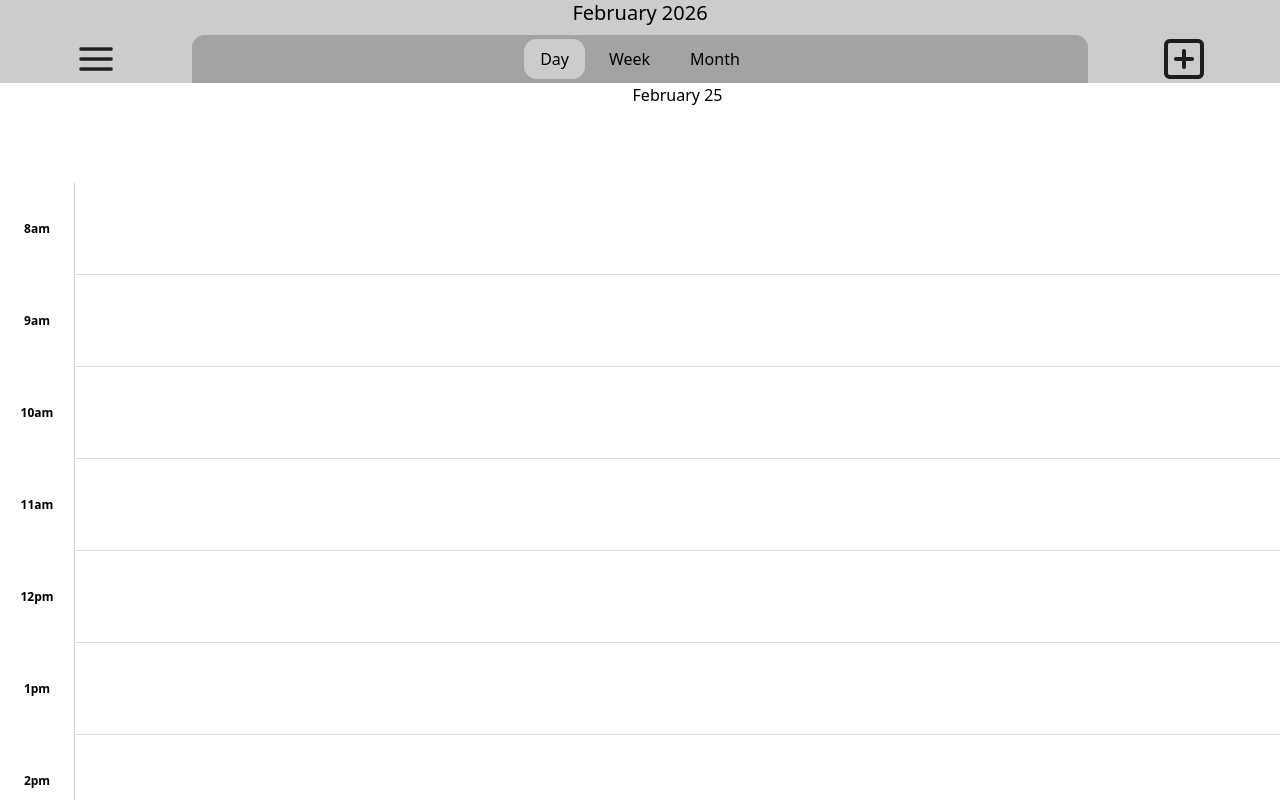
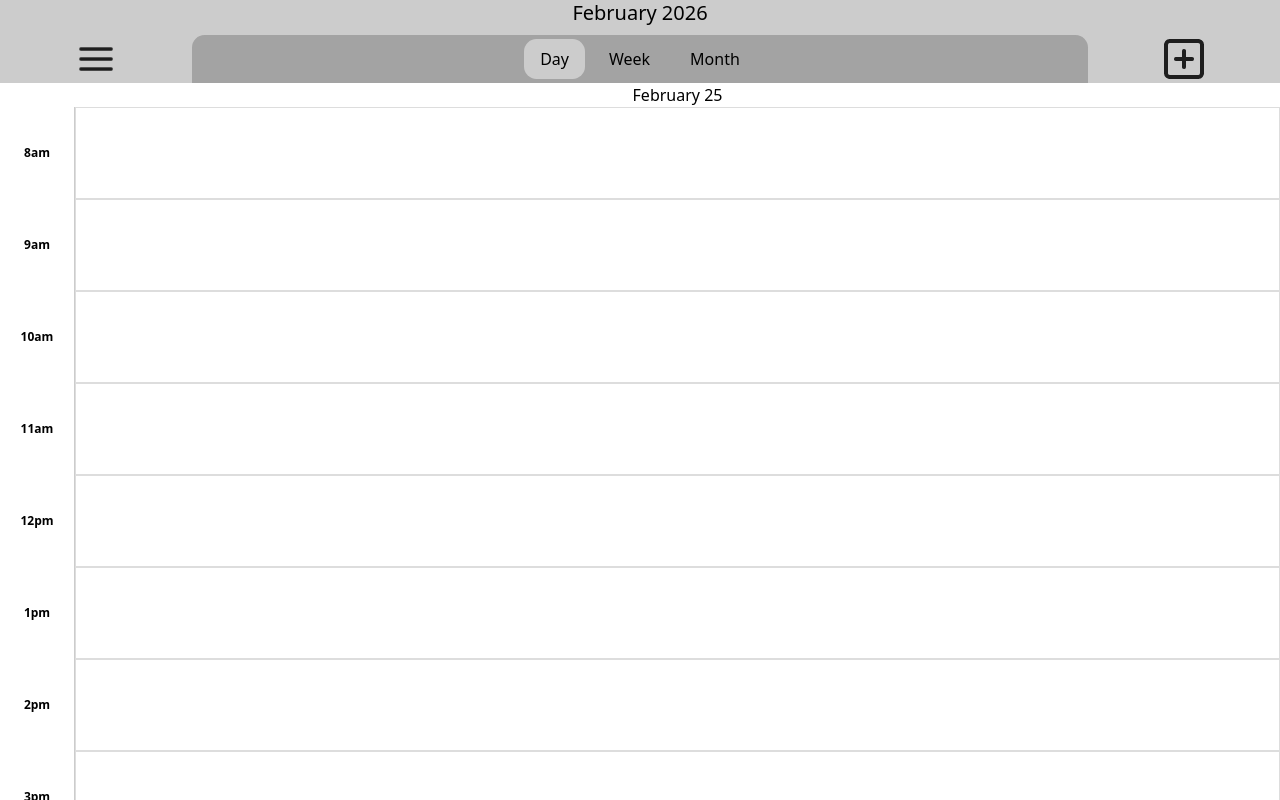
Before and after one commit to COS420-S2025/TeamF, a React (Create React App) app in the folder betterdays/: page / in a window 1280 px wide. Both pictures are taken after a click on the button "Day". Shown: the top 800 px of the page. Built offline with nearby package versions, Linux system fonts and the light colour scheme; the HTML template or start-up script is replaced by a standard one.

Commit message:
Made headers stick to the top of the page

```diff
--- a/betterdays/src/components/calendarParts/Collections/dayBody.module.css
+++ b/betterdays/src/components/calendarParts/Collections/dayBody.module.css
@@ -8,6 +8,4 @@
 .scrollableContainer {
   width: 100%;
   height: 100%;
-  overflow-y: auto;
-  overflow-x: auto;
 }
--- a/betterdays/src/components/calendarParts/Collections/monthBody.module.css
+++ b/betterdays/src/components/calendarParts/Collections/monthBody.module.css
@@ -8,6 +8,4 @@
 .scrollableContainer {
   width: 100%;
   height: 100%;
-  overflow-y: auto;
-  overflow-x: auto;
 }
--- a/betterdays/src/components/calendarParts/Collections/weekBody.module.css
+++ b/betterdays/src/components/calendarParts/Collections/weekBody.module.css
@@ -8,6 +8,4 @@
 .scrollableContainer {
   width: 100%;
   height: 100%;
-  overflow-y: auto;
-  overflow-x: auto;
 }
--- a/betterdays/src/components/calendarParts/Fields/DayDay.tsx
+++ b/betterdays/src/components/calendarParts/Fields/DayDay.tsx
@@ -30,7 +30,6 @@ export const DayDay: React.FC = () => {
           height: '138vh',
           display: 'flex',
           flexDirection: 'column',
-          zIndex: 10,
           backgroundColor: '#fff',
         }}
       >
@@ -65,7 +64,7 @@ export const DayDay: React.FC = () => {
           <div
             key={`slot-${index}`}
             style={{
-              borderBottom: '1px solid #ddd',
+              border: '1px solid #ddd',
               padding: '8px',
               height: '11.5vh',
               flex: 1,
--- a/betterdays/src/components/calendarParts/Fields/MonthDay.tsx
+++ b/betterdays/src/components/calendarParts/Fields/MonthDay.tsx
@@ -55,7 +55,6 @@ export const MonthDay: React.FC = () => {
             border: '1px solid #ccc',
             position: 'relative',
             backgroundColor: day ? '#fff' : '#f9f9f9',
-            zIndex: index % 7 === 0 ? 10 : 1,
           }}
         >
           {day && (
--- a/betterdays/src/components/calendarParts/Fields/WeekDay.tsx
+++ b/betterdays/src/components/calendarParts/Fields/WeekDay.tsx
@@ -41,7 +41,6 @@ const WeekDay: React.FC = () => {
           justify-content: center;
           font-weight: bold;
           background-color: #f5f5f5;
-          z-index: 10;
         }
         .blank-cell {
           width: 100%;
--- a/betterdays/src/components/calendarParts/Headings/DayHeading.tsx
+++ b/betterdays/src/components/calendarParts/Headings/DayHeading.tsx
@@ -5,7 +5,14 @@ const DayHeading = () => {
   const dateString = today.toLocaleDateString('en-US', { month: 'long', day: 'numeric' });
 
   return (
-    <div style={{ width: '100vw', display: 'grid', gridTemplateColumns: '75px calc(100vw - 75px)', height: '100px' }}>
+    <div style={{
+          width: '100%',
+          display: 'grid',
+          gridTemplateColumns: '75px calc(100vw - 75px)',
+          background: 'white',
+          position: 'sticky',
+          top: '5rem',
+          zIndex: 5}}>
       <div></div>
       <div>
         <h1>{dateString}</h1>
--- a/betterdays/src/components/calendarParts/Headings/MonthHeader.tsx
+++ b/betterdays/src/components/calendarParts/Headings/MonthHeader.tsx
@@ -4,12 +4,17 @@ const MonthHeader: React.FC = () => {
   const days = ['Su', 'Mo', 'Tu', 'We', 'Th', 'Fr', 'Sa'];
 
   return (
-    <div style={{ display: 'flex', margin: 'auto',  }}>
+    <div style={{
+          display: 'flex',
+          margin: 'auto',
+          position: 'sticky',
+          top: '5rem',
+          background: 'white',
+          zIndex: 5  }}>
       {days.map(day => (
         <div
           key={day}
           style={{
-
             width: 'calc(100vh / 7)',
             display: 'flex',
             flexGrow: 1,
--- a/betterdays/src/components/calendarParts/Headings/WeekHeadings.tsx
+++ b/betterdays/src/components/calendarParts/Headings/WeekHeadings.tsx
@@ -25,7 +25,12 @@ const WeekHeadings: React.FC = () => {
     );
   }
   return (
-    <div style={{ display: 'flex', gridTemplateColumns: 'repeat(8, 75px)', gridTemplateRows: '100px' }}>
+    <div style={{
+          display: 'flex',
+          position: 'sticky',
+          top: '5rem',
+          background: 'white',
+          zIndex: 5}}>
       <div className='time-cell' style={{height: 'auto', 'border': 'none'}}></div>
       {cells}
     </div>
--- a/betterdays/src/components/menuModal.tsx
+++ b/betterdays/src/components/menuModal.tsx
@@ -30,7 +30,12 @@ const MenuModal: React.FC<MenuModalProps> = ({ isOpen, onClose, onMenuItemClick
 
   const handleMenuClick = (title: string) => {
     if (onMenuItemClick) {
-      onMenuItemClick(title);
+      if (title==='Calendar') {
+        onMenuItemClick('week');
+      }
+      else {
+        onMenuItemClick(title);
+      }
     }
     onClose();
   };
--- a/betterdays/src/styles/FAQPage.css
+++ b/betterdays/src/styles/FAQPage.css
@@ -10,8 +10,8 @@
 
 .faq-header {
     position: sticky;
-    top: 0;
-    z-index: 10;
+    top: 5rem;
+    z-index: 5;
     display: flex;
     align-items: center;
     justify-content: center;
--- a/betterdays/src/views/Calendar.tsx
+++ b/betterdays/src/views/Calendar.tsx
@@ -57,6 +57,9 @@ const CalendarPage: React.FC = () => {
             width: 100%;
             display: flex;
             flex-direction: column;
+            position: sticky;
+            top: 0;
+            z-index: 10;
           }
 
           .title-partition {
@@ -107,7 +110,7 @@ const CalendarPage: React.FC = () => {
       />
 
       {/* ===== Form Modal ===== */}
-      <FormModal isOpen={modalOpen} onClose={() => {setModalOpen(false)}} addTask={addTask} />
+      <FormModal isOpen={modalOpen} onClose={() => {setModalOpen(false)}}/>
 
 
       {viewType === 'To Do' && <TaskPage tasks={tasks}/>}
```
